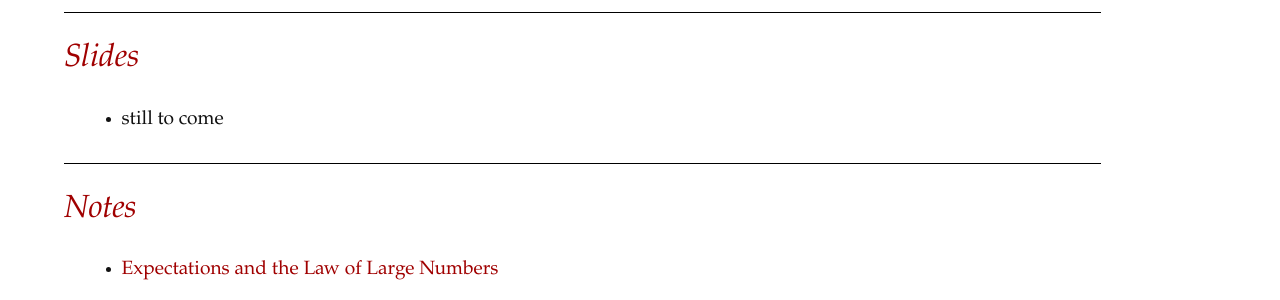
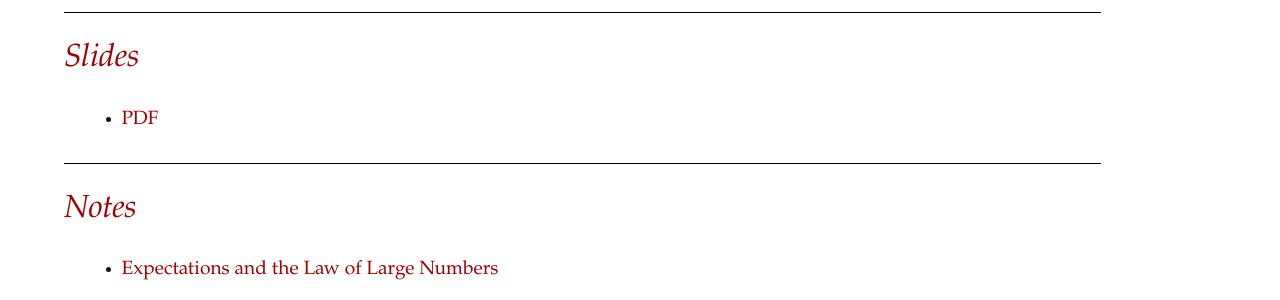
Before and after one commit to namwkim/2017, a Jekyll site: the page built from lectures/lecture3.md, in a window 1280 px wide. Shown: the part 215-515 px from the top of the page. Built offline with Jekyll 4.4.1, drawn with Linux system fonts in a browser that asks for light colours; nearby versions of some CDN libraries.

Commit message:
added lecture 3 slides

```diff
--- a/lectures/lecture3.md
+++ b/lectures/lecture3.md
@@ -7,7 +7,7 @@ noline: 1
 
 ## Slides
 
-- still to come
+- [PDF](../slides/lecture3.pdf)
 
 ## Notes
 
```
Also changed, not shown: material.md (+1 -1 lines), 1 other file.
